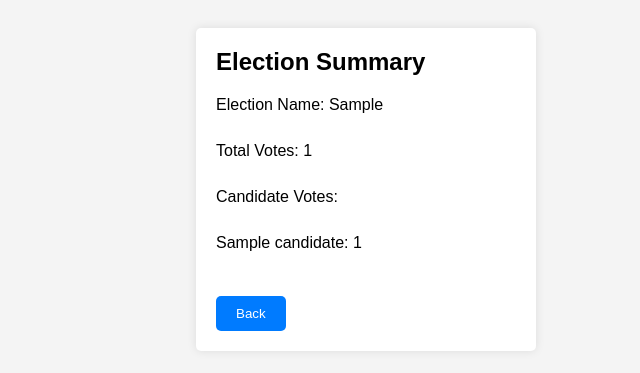
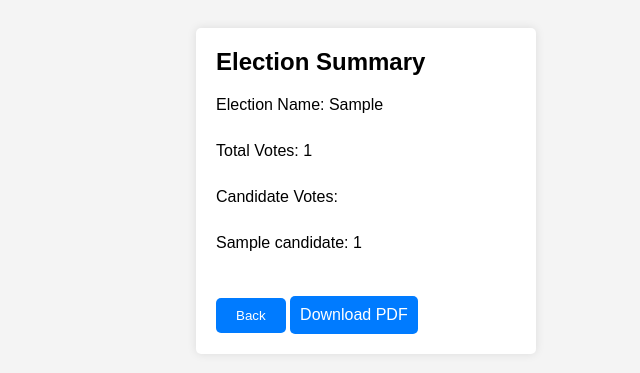
Before and after one commit to MaciejWaluk/VotingApp, a Django app: page /votingapp/elections/1/report/ in a window 1280 px wide. Shown: the top 373 px of the page, without its empty margins (274-914 px from the left). Run offline with Django 5.2, Linux system fonts and the light colour scheme; tables that the repository leaves empty hold one stand-in row (values such as "Sample post").

Commit message:
Added pdf export button

```diff
--- a/votingapp/templates/ended_elections_report.html
+++ b/votingapp/templates/ended_elections_report.html
@@ -21,6 +21,8 @@
             </ul>
         </ul>
         <button onclick="window.history.back()">Back</button>
+        <a href="?pdf=1" class="btn btn-primary">Download PDF</a>
+
     </div>
 </body>
 </html>
--- a/votingapp/views.py
+++ b/votingapp/views.py
@@ -5,11 +5,15 @@ from django.contrib.auth import login, logout
 from django.contrib.auth.decorators import login_required
 from django.contrib.auth.forms import AuthenticationForm, UserCreationForm
 from django.shortcuts import render, redirect, get_object_or_404
+from django.template.loader import get_template
 from django.utils import timezone
 from django import forms
+from xhtml2pdf import pisa
+
 from .models import VotingUser
 from django.contrib.auth.models import User
 from .models import Voted_User
+from django.http import HttpResponse
 
 from votingapp.models import Election, Election_Candidate, Candidate, Vote
 
@@ -91,6 +95,19 @@ def election_list(request):
                   {'ongoing_elections': ongoing_elections, 'ended_elections': ended_elections})
 
 
+def generate_pdf(template_path, context):
+    template = get_template(template_path)
+    html = template.render(context)
+    response = HttpResponse(content_type='application/pdf')
+    response['Content-Disposition'] = 'filename="election_report.pdf"'
+    pisa_status = pisa.CreatePDF(
+        html, dest=response
+    )
+    if pisa_status.err:
+        return HttpResponse('We had some errors <pre>' + html + '</pre>')
+    return response
+
+
 def ended_elections_report(request, election_id):
     election = get_object_or_404(Election, pk=election_id)
     votes = Vote.objects.filter(election=election)
@@ -103,8 +120,16 @@ def ended_elections_report(request, election_id):
         else:
             candidate_votes[candidate_name] = 1
 
-    return render(request, 'ended_elections_report.html',
-                  {'election': election, 'total_votes': total_votes, 'candidate_votes': candidate_votes})
+    context = {
+        'election': election,
+        'total_votes': total_votes,
+        'candidate_votes': candidate_votes
+    }
+
+    if 'pdf' in request.GET:
+        return generate_pdf('ended_elections_report.html', context)
+
+    return render(request, 'ended_elections_report.html', context)
 
 
 def election_detail(request, election_id):
```
